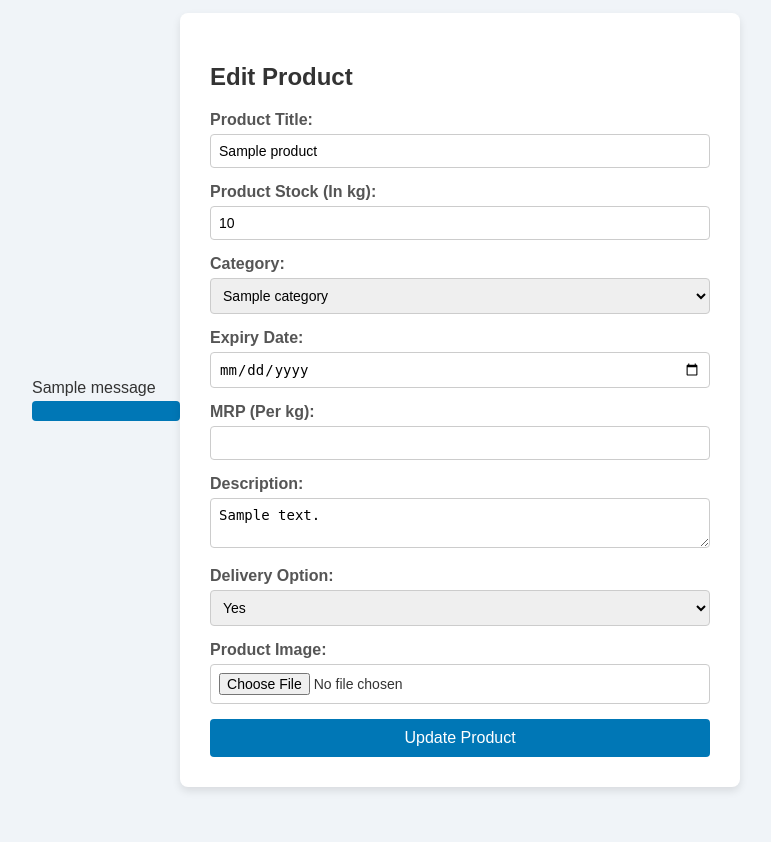
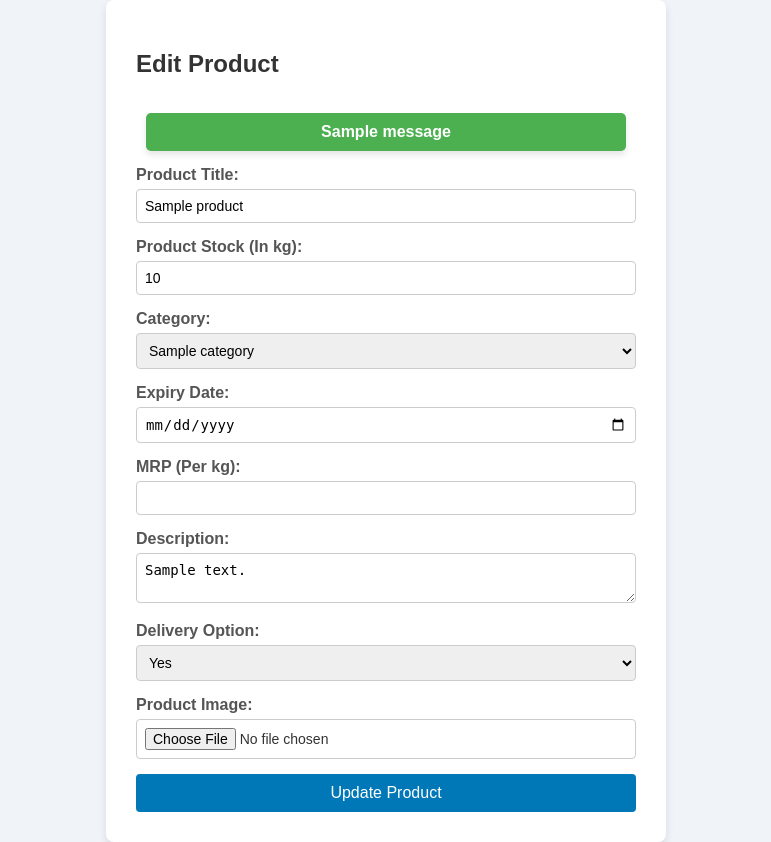
Before and after one commit to Pal1726/agriculture, a Flask app: template templates/edit_product.html in a window 1280 px wide. Shown: the whole page, without its empty margins (254-1025 px from the left). Before the commit the page ends 791 px from the top, so only its background shows below. Run offline with Flask 3, Linux system fonts and the light colour scheme; the template is opened without the code that fills it: most values are stand-ins (such as "Sample title", 1, 10 or a date in 2020); one stand-in notice (Sample message) is shown.

Commit message:
modified

```diff
--- a/templates/edit_product.html
+++ b/templates/edit_product.html
@@ -7,24 +7,21 @@
     <link rel="stylesheet" href="{{ url_for('static', filename='post_method.css') }}">
 </head>
 <body>
-    <div class="container mt-3">
-  {% with messages = get_flashed_messages(with_categories=true) %}
-    {% if messages %}
-      <div>
-        {% for category, message in messages %}
-          <div class="alert alert-{{ category }} alert-dismissible fade show" role="alert">
-            {{ message }}
-            <button type="button" class="btn-close" data-bs-dismiss="alert" aria-label="Close"></button>
-          </div>
-        {% endfor %}
-      </div>
-    {% endif %}
-  {% endwith %}
-</div>
+
 
 
        <form method="POST" enctype="multipart/form-data" action="{{ url_for('edit_product', product_id=product['product_id']) }}">
     <h2>Edit Product</h2>
+
+{% with messages = get_flashed_messages(with_categories=true) %}
+        {% if messages %}
+        <div class="flash-messages">
+            {% for category, message in messages %}
+                <div class="flash-message {{ category }}">{{ message }}</div>
+            {% endfor %}
+        </div>
+        {% endif %}
+        {% endwith %}
 
     <!-- Product Title -->
     <label for="title">Product Title:</label>
```
